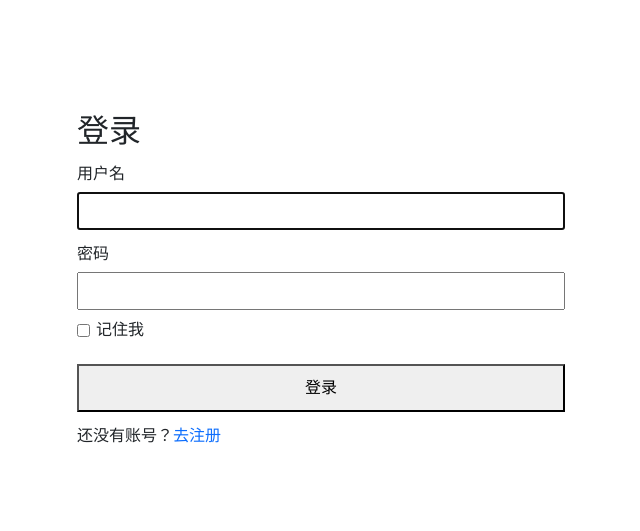
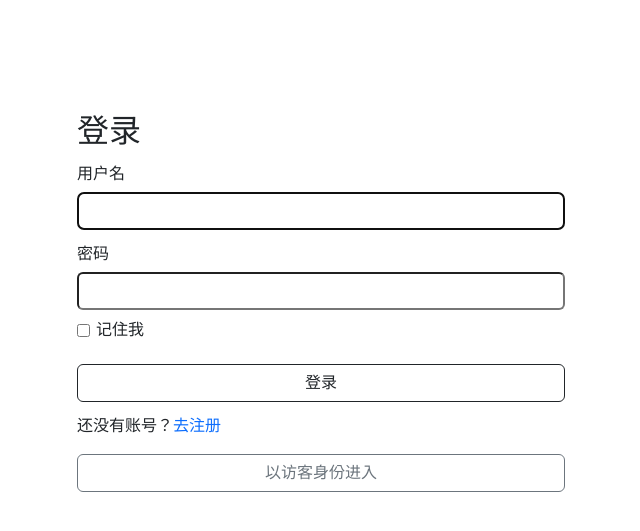
Before and after one commit to chen-fang-1992/WMS, a Django app: page /accounts/login/ in a window 1280 px wide. Shown: the top 531 px of the page, without its empty margins (319-959 px from the left). Run offline with Django 5.2, Linux system fonts and the light colour scheme.

Commit message:
允许以访客身份登录

```diff
--- a/app/accounts/templates/accounts/login.html
+++ b/app/accounts/templates/accounts/login.html
@@ -9,7 +9,12 @@
 	<style>
 		body { font-family: sans-serif; max-width: 520px; margin: 12vh auto; padding: 16px; }
 		label { display: block; margin: 12px 0 6px; }
-		input[type="text"], input[type="password"] { width: 100%; padding: 5px 10px; box-sizing: border-box; }
+		input[type="text"], input[type="password"] {
+			width: 100%;
+			padding: 5px 10px;
+			box-sizing: border-box;
+			border-radius: var(--bs-border-radius);
+		}
 		button { width: 100%; padding: 10px; margin-top: 16px; }
 		.row { display: flex; justify-content: space-between; align-items: center; margin-top: 8px; }
 		.errorlist { color: #b00020; margin: 8px 0; list-style: none; padding: 0; }
@@ -43,9 +48,14 @@
 			{% endif %}
 		</div>
 
-		<button type="submit">登录</button>
+		<button class="btn btn-outline-dark w-100" type="submit">登录</button>
 		<p style="margin-top:12px;">
 			还没有账号？<a href="{% url 'accounts:register' %}{% if next %}?next={{ next|urlencode }}{% endif %}">去注册</a>
+		</p>
+		<p style="margin-top:12px;">
+			<a class="btn btn-outline-secondary w-100" href="{% url 'accounts:guest_login' %}{% if next %}?next={{ next|urlencode }}{% endif %}">
+				以访客身份进入
+			</a>
 		</p>
 	</form>
 </body>
--- a/app/accounts/urls.py
+++ b/app/accounts/urls.py
@@ -1,6 +1,7 @@
 from django.urls import path
 from .views import register, RememberMeLoginView, DoLogoutView
 from .views import ProfileUpdateView, MyPasswordChangeView, MyPasswordChangeDoneView
+from . import views
 
 app_name = 'accounts'
 
@@ -11,4 +12,5 @@ urlpatterns = [
 	path('profile/', ProfileUpdateView.as_view(), name='profile'),
 	path('password/', MyPasswordChangeView.as_view(), name='password_change'),
 	path('password/done/', MyPasswordChangeDoneView.as_view(), name='password_change_done'),
+	path("guest/", views.guest_login, name="guest_login"),
 ]
--- a/app/accounts/views.py
+++ b/app/accounts/views.py
@@ -6,6 +6,8 @@ from django.conf import settings
 
 from django import forms
 from django.contrib.auth.forms import UserCreationForm, UsernameField
+from django.views.decorators.csrf import csrf_exempt
+from django.views.decorators.http import require_GET
 User = get_user_model()
 
 class SignUpForm(UserCreationForm):
@@ -70,6 +72,18 @@ def register(request):
 		form = SignUpForm()
 	return render(request, "accounts/register.html", {"form": form})
 
+@csrf_exempt
+@require_GET
+def guest_login(request):
+	User = get_user_model()
+	guest_user, created = User.objects.get_or_create(
+		username="guest",
+		defaults={"email": "guest@example.com"}
+	)
+	login(request, guest_user)
+	next_url = request.GET.get("next") or "/home"
+	return redirect(next_url)
+
 from django.contrib.auth.decorators import login_required
 from django.utils.decorators import method_decorator
 from django.views.generic import UpdateView
--- a/middleware/login_required.py
+++ b/middleware/login_required.py
@@ -14,6 +14,7 @@ class LoginRequiredMiddleware:
 			'/accounts/register/',
 			'/accounts/login/',
 			'/accounts/logout/',
+			'/accounts/guest/',
 			settings.STATIC_URL,
 			settings.MEDIA_URL,
 		]
--- a/templates/base.html
+++ b/templates/base.html
@@ -122,7 +122,9 @@
 					<li class="nav-item"><a class="nav-link {% if request.path == '/stocks/' %}active{% endif %}" href="/stocks">库存</a></li>
 					<li class="nav-item"><a class="nav-link {% if request.path == '/inbounds/' %}active{% endif %}" href="/inbounds">入库</a></li>
 					<li class="nav-item"><a class="nav-link {% if request.path == '/orders/' %}active{% endif %}" href="/orders">订单</a></li>
+					{% if request.user.username != "guest" %}
 					<li class="nav-item"><a class="nav-link {% if request.path == '/account/profile/' %}active{% endif %}" href="{% url 'accounts:profile' %}">个人设置</a></li>
+					{% endif %}
 				</ul>
 
 				<div class="logout">
```
Also changed, not shown: app/accounts/templates/accounts/register.html (+7 -2 lines).
